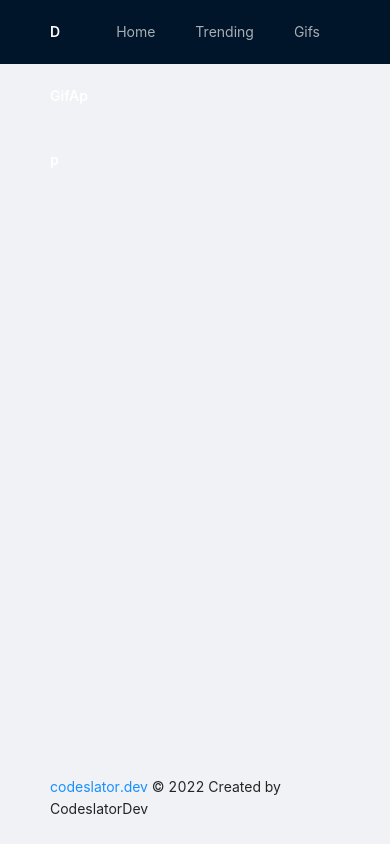
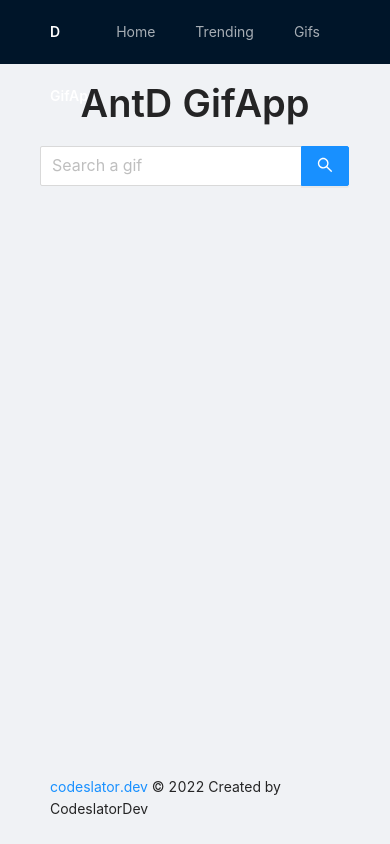
Before and after one commit to codeslator/gif-app-antd, a React (Vite) app: page / in a window 390 px wide. Built offline with nearby package versions, Linux system fonts and the light colour scheme.

Commit message:
Installing ant-design icons; Creating hooks & global indexes; Creating AddCategory component to handle gifs search; Responsive gif grid to display list of gifs;

```diff
--- a/package.json
+++ b/package.json
@@ -9,6 +9,7 @@
     "preview": "vite preview"
   },
   "dependencies": {
+    "@ant-design/icons": "^4.7.0",
     "antd": "^4.23.5",
     "less": "^4.1.3",
     "react": "^18.2.0",
--- a/src/GifApp.tsx
+++ b/src/GifApp.tsx
@@ -1,19 +1,31 @@
+import { FC, Fragment, useState } from 'react';
 import { Layout, Typography } from 'antd';
-import Brand from './views/components/Brand';
-import NavBar from './views/components/NavBar';
+import { AddCategory, Brand, GifGrid, NavBar } from './views/components';
 
 const { Header, Footer, Content } = Layout;
-const { Link } = Typography;
+const { Link, Title } = Typography;
 
-function GifApp() {
+interface GifAppProps {
+  defaultCategories: Array<string>;
+}
 
+const GifApp: FC<GifAppProps> = ({ defaultCategories = [] }) => {
+  const [categories, setCategories] = useState<Array<string>>(defaultCategories);
   return (
     <Layout className="layout">
       <Header className="layout-header">
         <Brand title="AntD GifApp" />
         <NavBar />
       </Header>
-      <Content className="layout-content"></Content>
+      <Content className="layout-content">
+      <Title className="text-center">AntD GifApp</Title>
+        <AddCategory categories={categories} setCategories={setCategories} />
+        {categories.map((category, index) => (
+          <Fragment key={index}>
+            <GifGrid category={category} />
+          </Fragment>
+        ))}
+      </Content>
       <Footer>
         <Link href="https://codeslator.dev" target="_blank">
           codeslator.dev
--- /dev/null
+++ b/src/views/components/AddCategory.tsx
@@ -0,0 +1,44 @@
+import { Dispatch, FC, SetStateAction } from 'react';
+import { Input, Col, Row } from 'antd';
+
+const { Search } = Input;
+
+interface AddCategoryProps {
+  categories: Array<string>;
+  setCategories: Dispatch<SetStateAction<Array<string>>>;
+}
+
+const AddCategory: FC<AddCategoryProps> = ({ categories, setCategories }) => {
+  const handleSearch = (value: string) => {
+    if(value !== '') {
+      setCategories((prev: string[]) => [...prev, value]);
+    };
+  };
+
+  return (
+    <Row>
+      <Col
+        xs={24}
+        sm={24}
+        md={{
+          span: 18,
+          offset: 3
+        }}
+        lg={{
+          span: 12,
+          offset: 6,
+        }}
+      >
+        <Search
+          placeholder="Search a gif"
+          onSearch={handleSearch}
+          size="large"
+          enterButton
+        />
+      </Col>
+    </Row>
+
+  );
+};
+
+export default AddCategory;
--- /dev/null
+++ b/src/views/components/GifGrid.tsx
@@ -0,0 +1,21 @@
+import { FC } from 'react';
+import { Typography, Divider  } from 'antd';
+import { EllipsisOutlined } from '@ant-design/icons';
+
+const { Title } = Typography;
+
+
+interface GifGridProps {
+  category: string;
+}
+
+const GifGrid: FC<GifGridProps> = ({ category }) => {
+  return (
+    <>
+      <Title level={2}>{category}</Title>
+      <Divider><EllipsisOutlined /></Divider>
+    </>
+  );
+};
+
+export default GifGrid;
--- /dev/null
+++ b/src/views/components/index.ts
@@ -0,0 +1,4 @@
+export { default as AddCategory } from './AddCategory';
+export { default as Brand } from './Brand';
+export { default as GifGrid } from './GifGrid';
+export { default as NavBar } from './NavBar';
```
Also changed, not shown: src/global/index.ts (added), src/hooks/index.ts (added), 1 other file (tests, documents, lock files or other folders).
